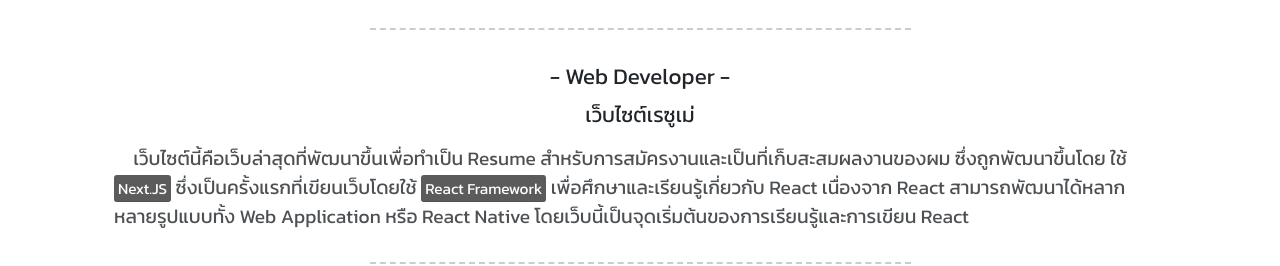
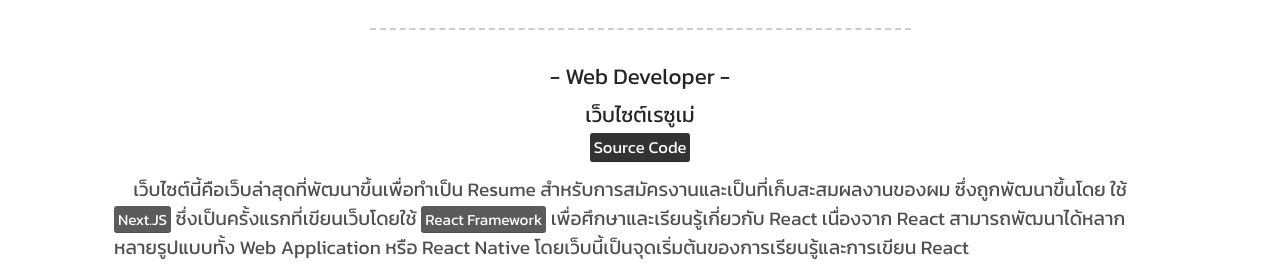
Before and after one commit to joartspp/joartspp.github.io, a Next.js app: page / in a window 1280 px wide. Shown: the part 2700-2966 px from the top of the page. Built offline with nearby package versions, Linux system fonts and the light colour scheme.

Commit message:
add(container.js) : add href to source code

```diff
--- a/components/layouts/Container.js
+++ b/components/layouts/Container.js
@@ -177,6 +177,9 @@ const MainContent = ({kak}) => {
                                 </div>
                                 <div className={layoutStyle.subText}>เว็บไซต์เรซูเม่
                                 <br></br>
+                                <mark>
+                                    <a href="https://github.com/joartspp/joartspp.github.io" target="_blank">Source Code</a>
+                                </mark>
                                 </div>
                                 <div className={layoutStyle.divpProject}>
                                     <p className={layoutStyle.pProject}>
```
